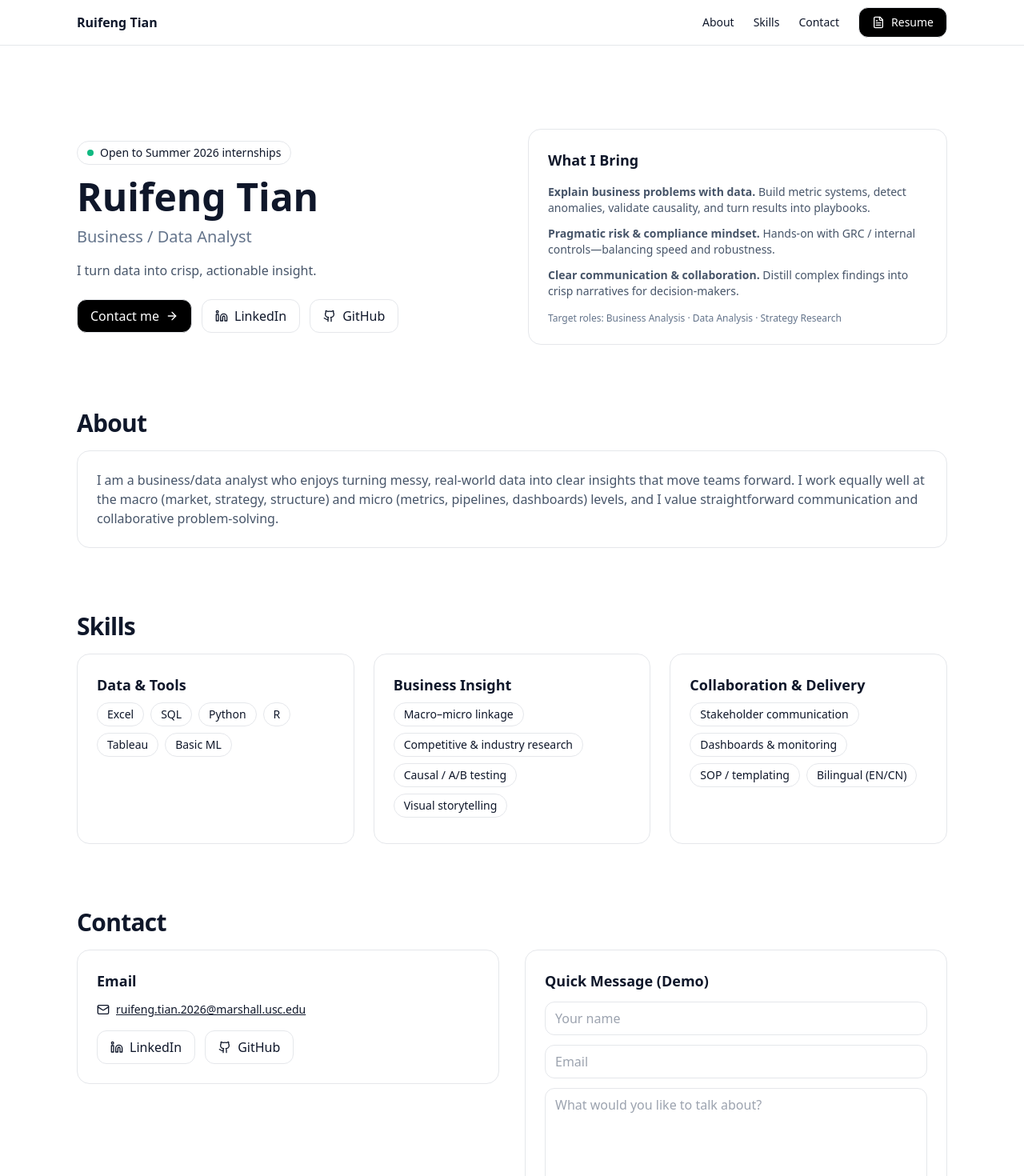
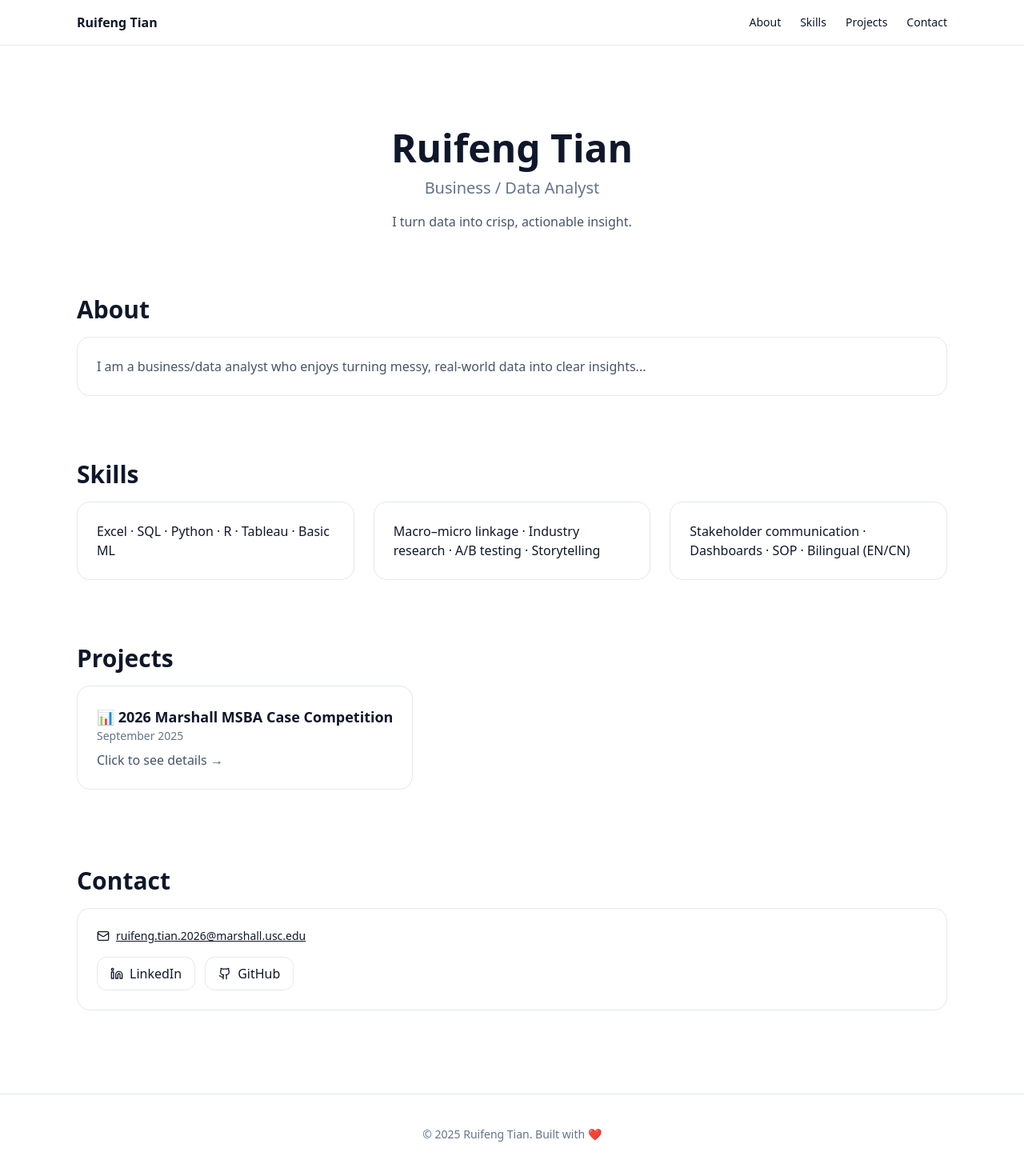
Before and after one commit to Ruifeng-T/ruifeng-site, a Next.js app: page / in a window 1280 px wide. Shown: the top 1470 px of the page at 80% size. Built offline with nearby package versions, Linux system fonts and the light colour scheme.

Commit message:
Update index.tsx

```diff
--- a/pages/index.tsx
+++ b/pages/index.tsx
@@ -1,5 +1,5 @@
 import Head from 'next/head'
-import { Mail, Linkedin, Github, FileText, ArrowRight } from 'lucide-react'
+import { Mail, Linkedin, Github } from 'lucide-react'
 
 const SITE = {
   name: "Ruifeng Tian",
@@ -12,105 +12,68 @@ const SITE = {
   }
 };
 
-const SKILLS: { name: string; items: string[] }[] = [
-  { name: "Data & Tools", items: ["Excel", "SQL", "Python", "R", "Tableau", "Basic ML"] },
-  { name: "Business Insight", items: ["Macro–micro linkage", "Competitive & industry research", "Causal / A/B testing", "Visual storytelling"] },
-  { name: "Collaboration & Delivery", items: ["Stakeholder communication", "Dashboards & monitoring", "SOP / templating", "Bilingual (EN/CN)"] }
-];
-
 export default function Home() {
   return (
     <>
       <Head>
         <title>Ruifeng Tian | Business & Data Analyst</title>
-        <meta name="description" content="Ruifeng Tian - Business/Data Analyst. Turning data into clear, actionable insights. Open to Summer 2026 internships." />
-        <meta name="keywords" content="Ruifeng Tian, Data Analyst, Business Analyst, USC MSBA, Summer Internship 2026" />
-        <meta name="robots" content="index, follow" />
-        <link rel="canonical" href="https://your-domain.com/" />
       </Head>
 
+      {/* Navbar */}
       <header className="sticky top-0 z-50 backdrop-blur bg-white/70 border-b">
         <nav className="container h-14 flex items-center justify-between">
           <a href="#top" className="font-semibold">{SITE.name}</a>
           <div className="hidden sm:flex items-center gap-6 text-sm">
             <a className="hover:underline" href="#about">About</a>
             <a className="hover:underline" href="#skills">Skills</a>
+            <a className="hover:underline" href="#projects">Projects</a>
             <a className="hover:underline" href="#contact">Contact</a>
-            <a className="btn btn-primary text-sm" href={SITE.socials.resume} target="_blank" rel="noreferrer">
-              <FileText className="w-4 h-4" /> Resume
-            </a>
           </div>
         </nav>
       </header>
 
       <main id="top" className="container py-16">
         {/* Hero */}
-        <section className="py-10 grid lg:grid-cols-2 gap-10 items-center">
-          <div>
-            <div className="inline-flex items-center gap-2 rounded-2xl border px-3 py-1 text-sm mb-4">
-              <span className="inline-block w-2 h-2 rounded-full bg-emerald-500" />
-              Open to Summer 2026 internships
-            </div>
+        <section className="py-10 text-center">
           <h1 className="text-4xl sm:text-5xl font-bold leading-tight">{SITE.name}</h1>
           <p className="mt-3 text-xl text-slate-500">{SITE.title}</p>
-            <p className="mt-4 text-slate-600 max-w-prose">{SITE.tagline}</p>
-            <div className="mt-6 flex flex-wrap items-center gap-3">
-              <a className="btn btn-primary" href="#contact">
-                Contact me <ArrowRight className="w-4 h-4" />
-              </a>
-              <a className="btn btn-outline" href={SITE.socials.linkedin} target="_blank" rel="noreferrer">
-                <Linkedin className="w-4 h-4" /> LinkedIn
-              </a>
-              <a className="btn btn-outline" href={SITE.socials.github} target="_blank" rel="noreferrer">
-                <Github className="w-4 h-4" /> GitHub
-              </a>
-            </div>
-          </div>
-
-          <div className="w-full">
-            <div className="card">
-              <h3 className="text-lg font-semibold mb-4">What I Bring</h3>
-              <ul className="space-y-3 text-sm text-slate-600">
-                <li><strong>Explain business problems with data.</strong> Build metric systems, detect anomalies, validate causality, and turn results into playbooks.</li>
-                <li><strong>Pragmatic risk & compliance mindset.</strong> Hands-on with GRC / internal controls—balancing speed and robustness.</li>
-                <li><strong>Clear communication & collaboration.</strong> Distill complex findings into crisp narratives for decision-makers.</li>
-              </ul>
-              <p className="mt-4 text-xs text-slate-500">Target roles: Business Analysis · Data Analysis · Strategy Research</p>
-            </div>
-          </div>
+          <p className="mt-4 text-slate-600">{SITE.tagline}</p>
         </section>
 
         {/* About */}
         <section id="about" className="py-10">
-          <h2 className="text-3xl font-semibold tracking-tight mb-4">About</h2>
+          <h2 className="text-3xl font-semibold mb-4">About</h2>
           <div className="card text-slate-600">
-            I am a business/data analyst who enjoys turning messy, real-world data into clear insights that move teams forward. I work equally well at the macro (market, strategy, structure) and micro (metrics, pipelines, dashboards) levels, and I value straightforward communication and collaborative problem-solving.
+            I am a business/data analyst who enjoys turning messy, real-world data into clear insights...
           </div>
         </section>
 
         {/* Skills */}
         <section id="skills" className="py-10">
-          <h2 className="text-3xl font-semibold tracking-tight mb-4">Skills</h2>
+          <h2 className="text-3xl font-semibold mb-4">Skills</h2>
           <div className="grid md:grid-cols-3 gap-6">
-            {SKILLS.map((s) => (
-              <div key={s.name} className="card">
-                <h3 className="text-lg font-semibold mb-2">{s.name}</h3>
-                <div className="flex flex-wrap">
-                  {s.items.map((item) => (
-                    <span key={item} className="chip">{item}</span>
-                  ))}
+            <div className="card">Excel · SQL · Python · R · Tableau · Basic ML</div>
+            <div className="card">Macro–micro linkage · Industry research · A/B testing · Storytelling</div>
+            <div className="card">Stakeholder communication · Dashboards · SOP · Bilingual (EN/CN)</div>
           </div>
-              </div>
-            ))}
+        </section>
+
+        {/* Projects - 横向滚动 */}
+        <section id="projects" className="py-10">
+          <h2 className="text-3xl font-semibold mb-4">Projects</h2>
+          <div className="flex gap-6 overflow-x-auto pb-4">
+            <a href="/projects/msba-competition" className="min-w-[350px] card block hover:shadow-md transition">
+              <h3 className="text-lg font-semibold">📊 2026 Marshall MSBA Case Competition</h3>
+              <p className="text-sm text-slate-500">September 2025</p>
+              <p className="mt-2 text-slate-600">Click to see details →</p>
+            </a>
           </div>
         </section>
 
         {/* Contact */}
         <section id="contact" className="py-10">
-          <h2 className="text-3xl font-semibold tracking-tight mb-4">Contact</h2>
-          <div className="grid lg:grid-cols-2 gap-8 items-start">
+          <h2 className="text-3xl font-semibold mb-4">Contact</h2>
           <div className="card">
-              <h3 className="text-lg font-semibold mb-3">Email</h3>
             <div className="flex items-center gap-2 text-sm">
               <Mail className="w-4 h-4" />
               <a href={`mailto:${SITE.email}`} className="underline">{SITE.email}</a>
@@ -124,17 +87,6 @@ export default function Home() {
               </a>
             </div>
           </div>
-
-            <div className="card">
-              <h3 className="text-lg font-semibold mb-3">Quick Message (Demo)</h3>
-              <form onSubmit={(e) => { e.preventDefault(); alert("Demo form only — connect it to your backend or a form service."); }} className="space-y-3">
-                <input className="w-full border rounded-xl px-3 py-2" placeholder="Your name" required />
-                <input className="w-full border rounded-xl px-3 py-2" type="email" placeholder="Email" required />
-                <textarea className="w-full border rounded-xl px-3 py-2" placeholder="What would you like to talk about?" rows={5} required />
-                <button type="submit" className="w-full btn btn-primary">Send</button>
-              </form>
-            </div>
-          </div>
         </section>
       </main>
 
```
Lines whose indentation alone changed are shown as unchanged.
